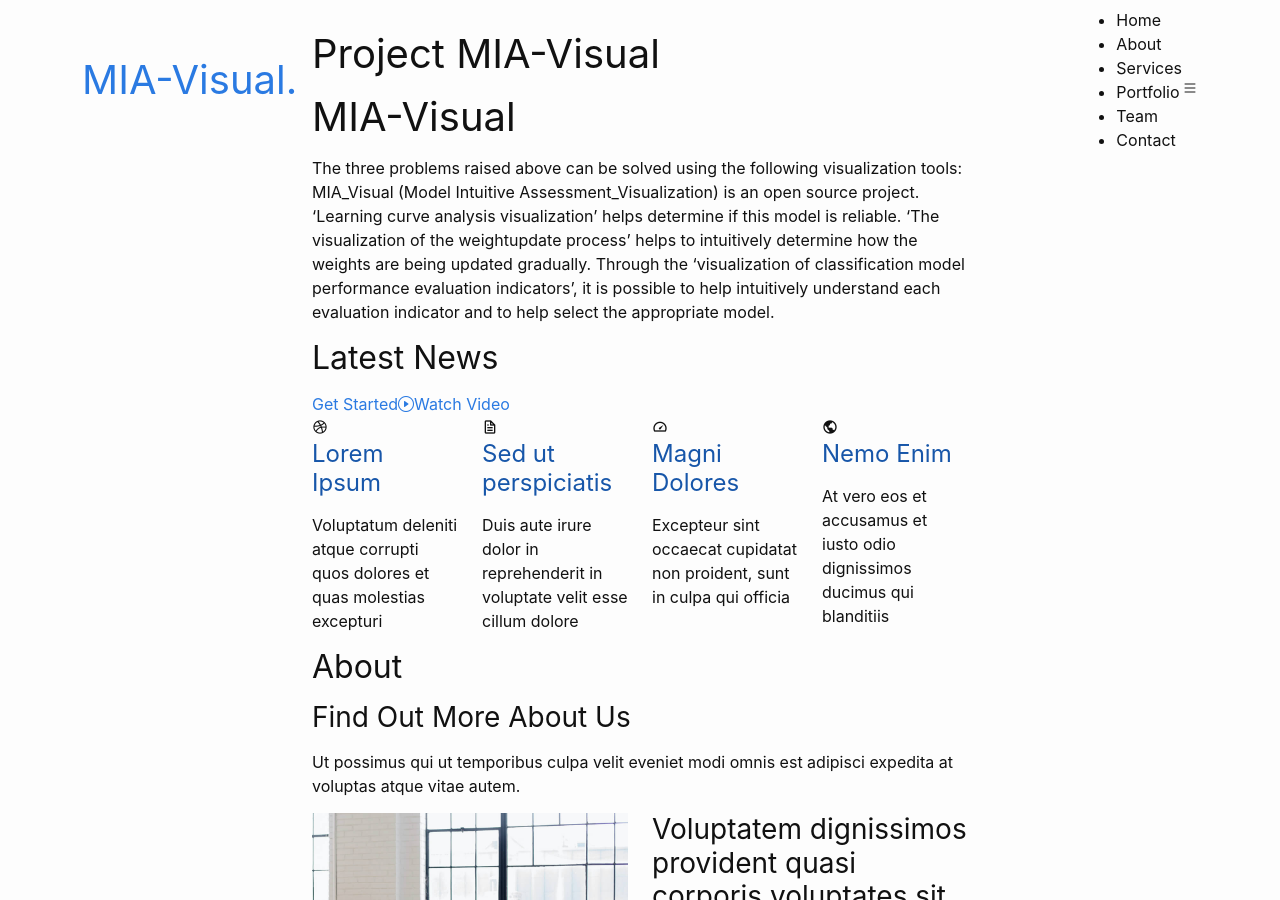
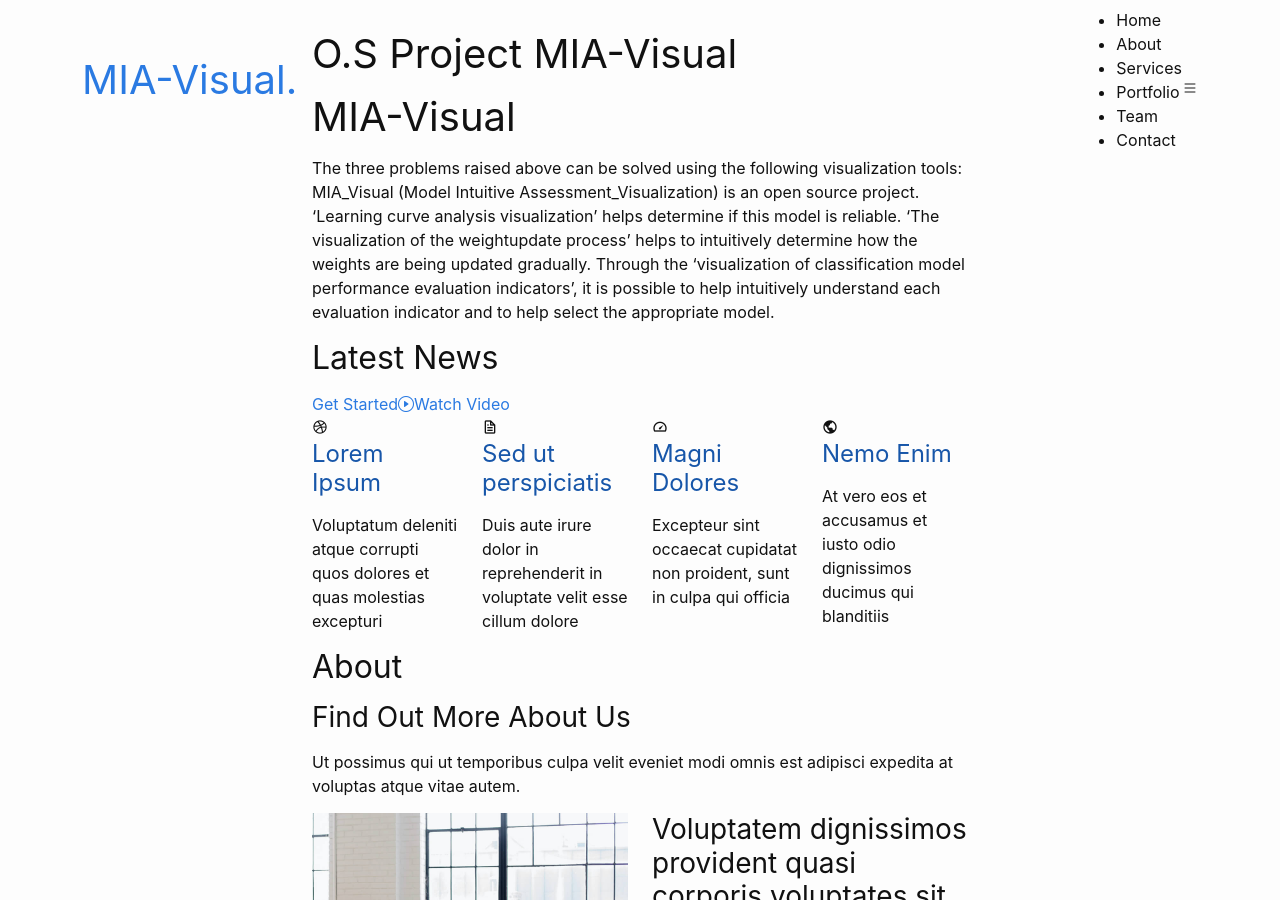
Before and after one commit to JooYoung-23/MIA-Visual, a Jekyll site: the page built from index.md, in a window 1280 px wide and 900 px high. Built offline with Jekyll 4.4.1, drawn with Linux system fonts in a browser that asks for light colours; our own code applies the rules of GitHub Pages for plain Markdown files.

```diff
--- a/_layouts/home.html
+++ b/_layouts/home.html
@@ -5,7 +5,7 @@ published: true
  <!-- ======= Hero Section ======= -->
   <section id="hero" class="d-flex align-items-center">
     <div class="container" data-aos="zoom-out" data-aos-delay="100">
-      <h1>Project <span>MIA-Visual</span></h1>
+      <h1>O.S Project <span>MIA-Visual</span></h1>
       {{content}}
       <div class="d-flex">
         <a href="#about" class="btn-get-started scrollto">Get Started</a>
```
